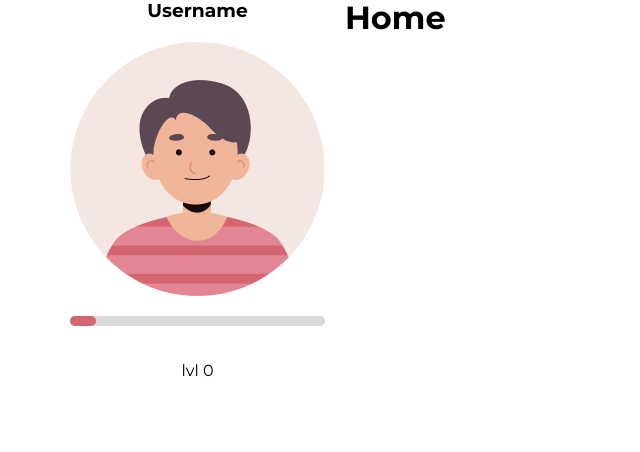
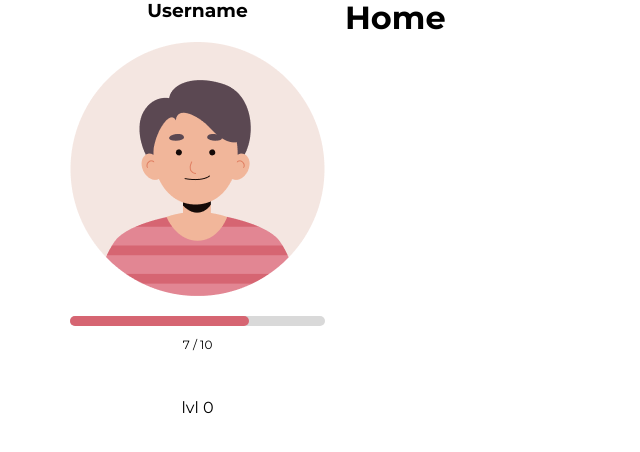
Before and after one commit to DStarky/solo-leveling, a React (Vite) app: page / in a window 1280 px wide. Shown: the top 452 px of the page, without its empty margins (0-640 px from the left). Built offline with nearby package versions, Linux system fonts and the light colour scheme.

Commit message:
add experience

```diff
--- a/src/components/ProgressBar.tsx
+++ b/src/components/ProgressBar.tsx
@@ -21,6 +21,7 @@ const Progress = styled.div<ProgressProps>`
 		height: 100%;
 		width: ${props => (props.currentExperience / props.nextLevelExperience) * 100}%;
 		position: absolute;
+    left: 0;
 		border-radius: inherit;
 	}
 `;
@@ -29,10 +30,14 @@ const ProgressBar: React.FC = () => {
 	const { currentExperience, nextLevelExperience } = useAppSelector(selectUser);
 
 	return (
-		<Progress
-			currentExperience={currentExperience}
-			nextLevelExperience={nextLevelExperience}
-		/>
+		<div style={{ width: '100%', textAlign: 'center' }}>
+			<Progress
+				currentExperience={currentExperience}
+				nextLevelExperience={nextLevelExperience}
+				title={`${currentExperience} / ${nextLevelExperience}`}
+			/>
+			<p style={{ fontSize: '1.2rem' }}>{`${currentExperience} / ${nextLevelExperience}`}</p>
+		</div>
 	);
 };
 export default ProgressBar;
--- a/src/store/userSlice.ts
+++ b/src/store/userSlice.ts
@@ -11,7 +11,7 @@ export type User = {
 const initialState: User = {
   name: 'Username',
   level: 0,
-  currentExperience: 1,
+  currentExperience: 7,
   nextLevelExperience: 10,
 }
 
```
